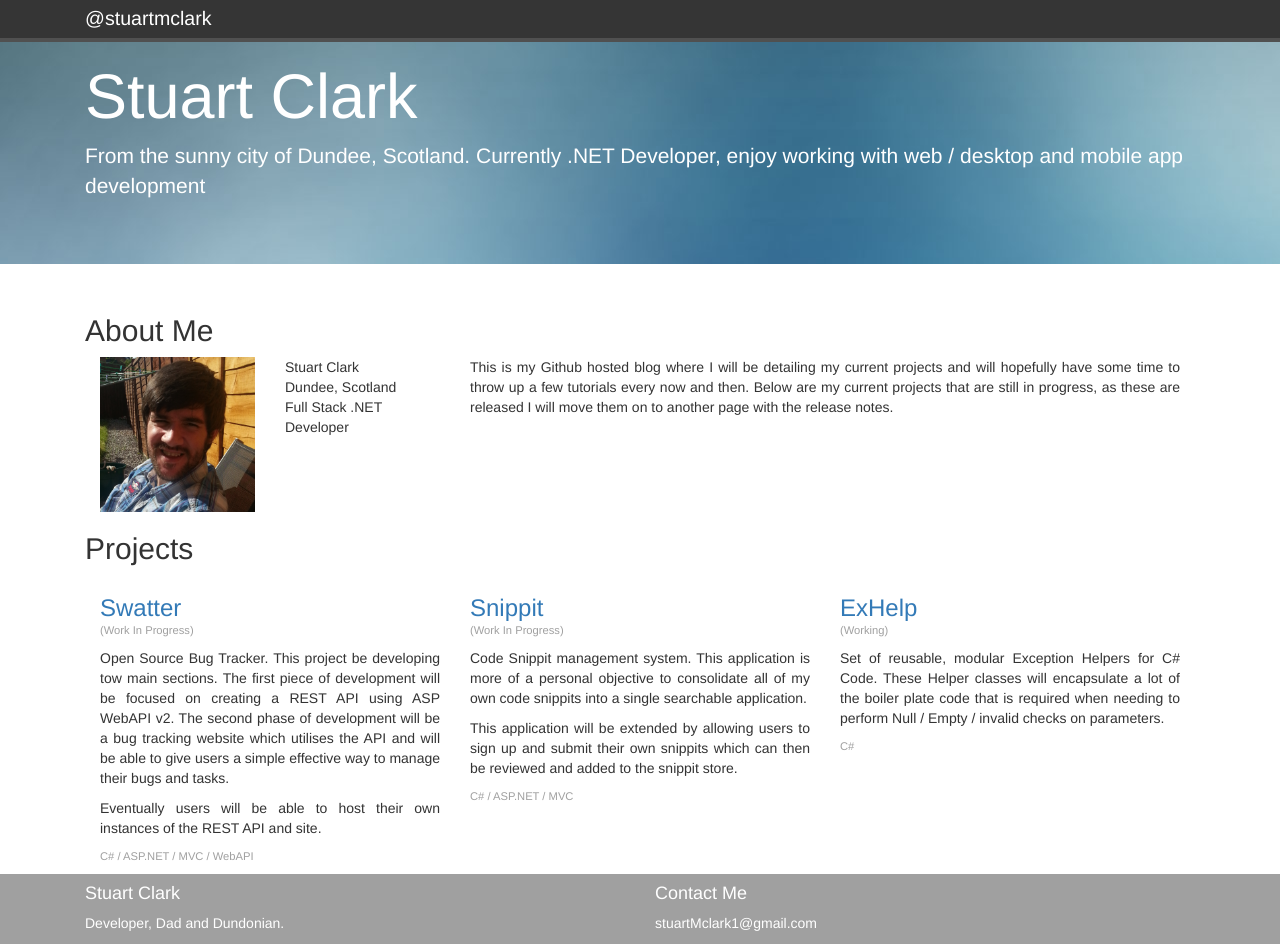
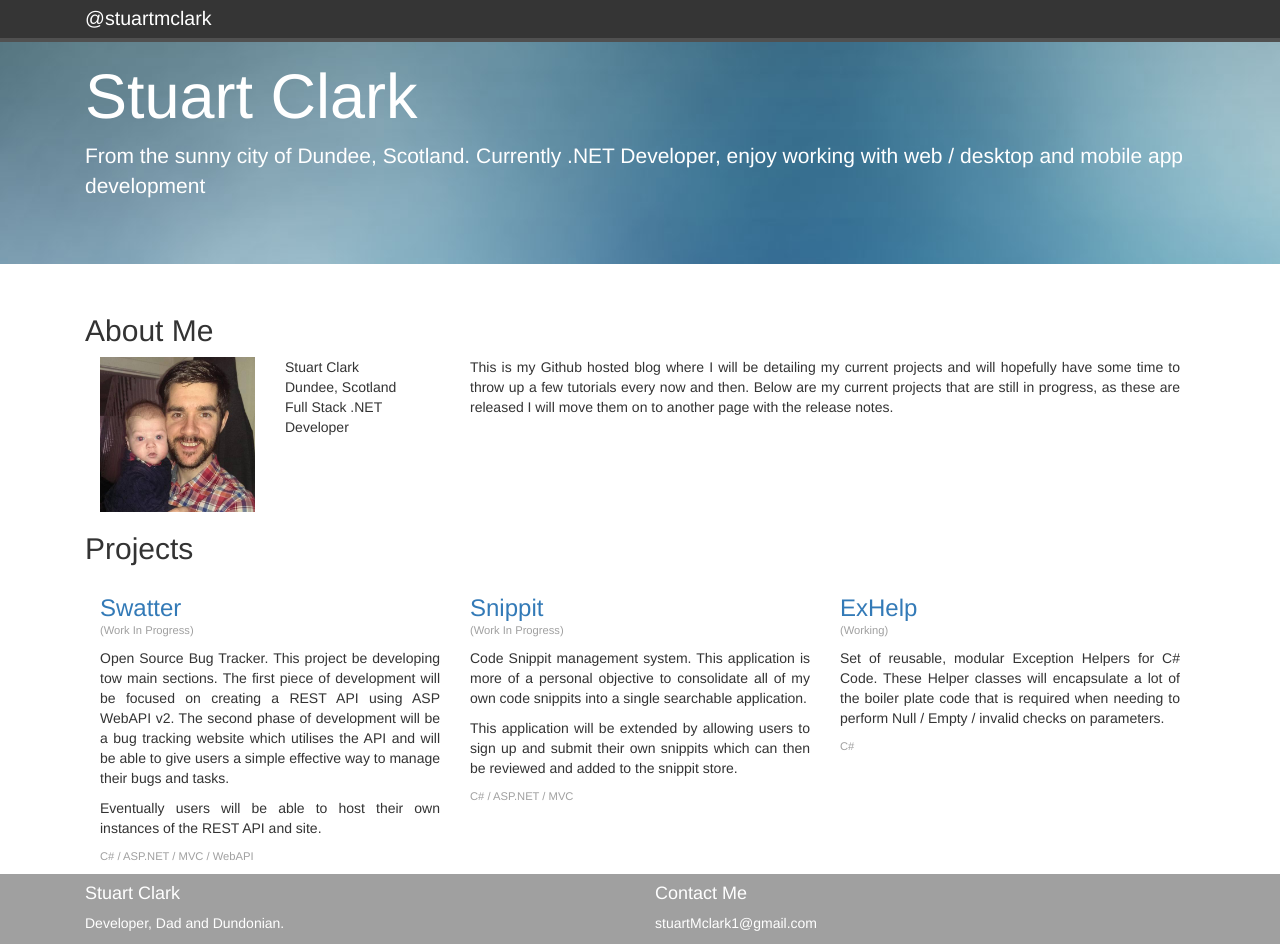
Before and after one commit to smclark/smclark.github.io, a plain HTML site: page index.html in a window 1280 px wide. Drawn offline with nearby package versions, Linux system fonts and the light colour scheme.

Commit message:
Changed Pic

```diff
--- a/index.html
+++ b/index.html
@@ -30,7 +30,7 @@
 				<div class="col-md-12">
 					<h2>About Me</h2>
 					<div class="col-md-2">
-					<img src="img/face.png" width="100%" />
+					<img src="img/face.jpg" width="100%" />
 					</div>
 					<div class="col-md-2">
 					<ul id="profile-list">
```
Also changed, not shown: img/face.jpg (added), img/face.png (deleted).
